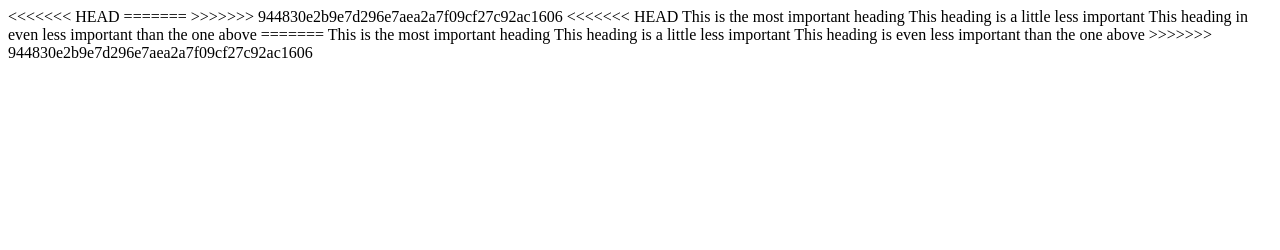
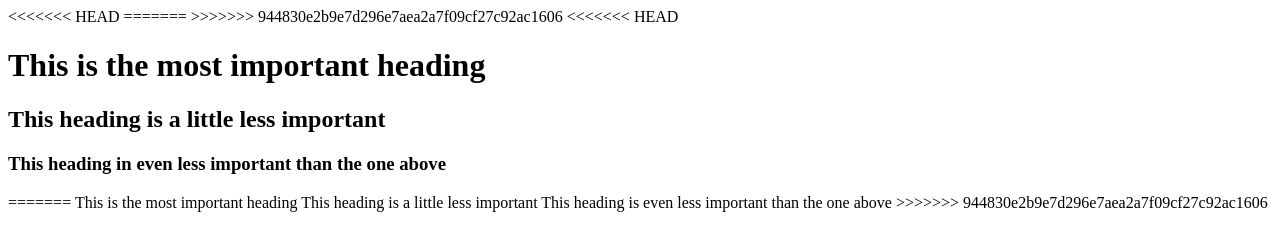
Before and after one commit to FBW41-2/html-structure-xyz-team, a plain HTML site: page index.html in a window 1280 px wide. Drawn offline with Linux system fonts and the light colour scheme.

Commit message:
added heading

```diff
--- a/index.html
+++ b/index.html
@@ -17,11 +17,11 @@
 
 <body>
 <<<<<<< HEAD
-This is the most important heading
+<h1>This is the most important heading</h1>
 
-This heading is a little less important
+<h2>This heading is a little less important</h2>
 
-This heading in even less important than the one above
+<h3>This heading in even less important than the one above</h3>
 =======
    This is the most important heading
 
```
